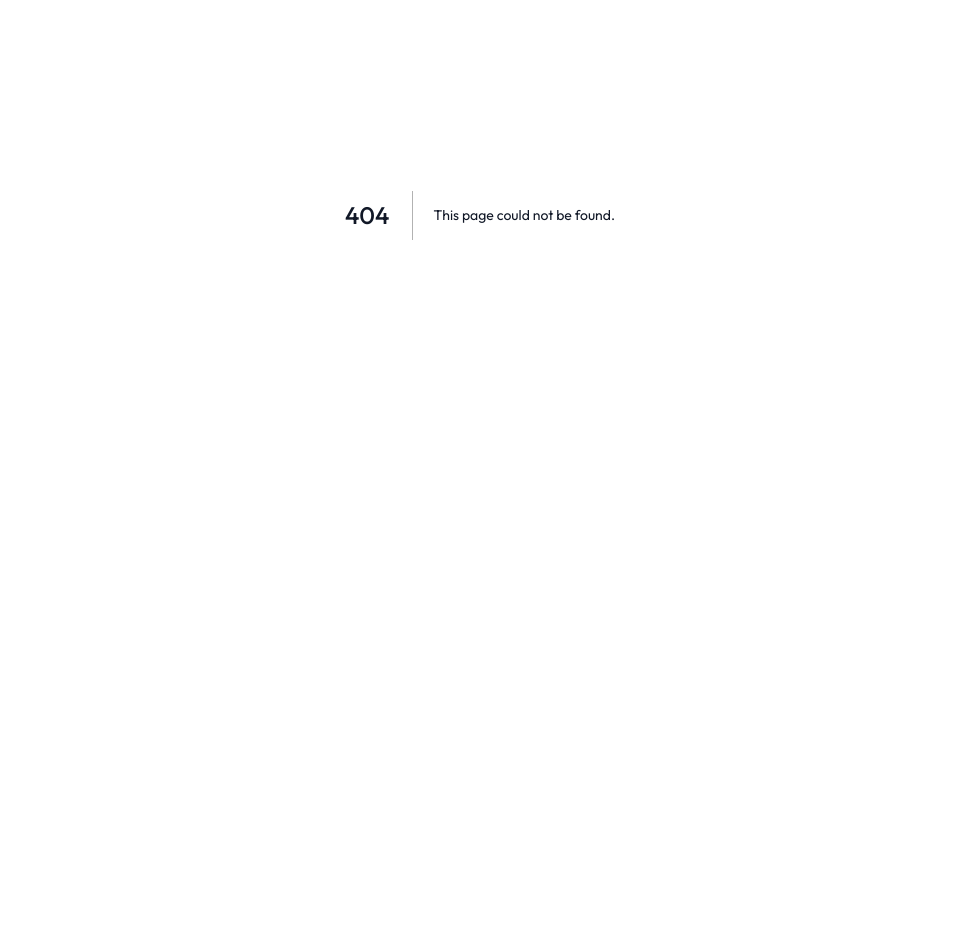
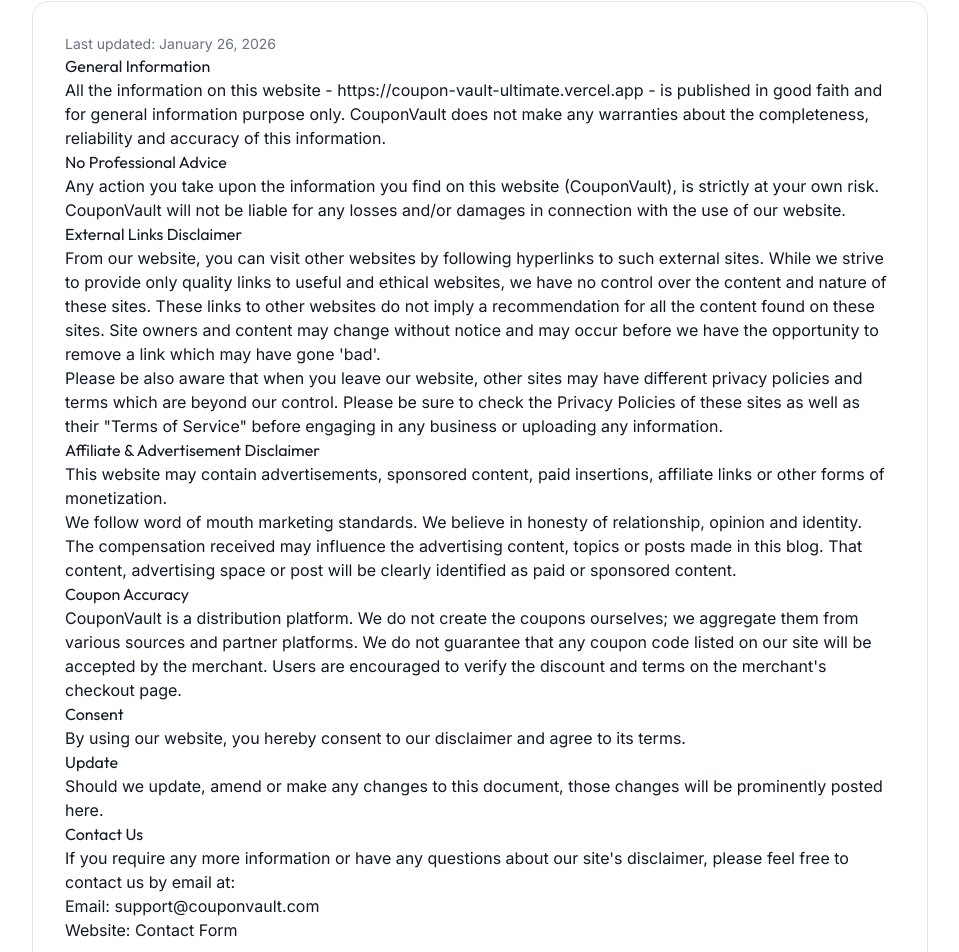
Before and after one commit to couponvault/CouponVault, a Next.js app: page /disclaimer in a window 1280 px wide. Before the commit this address had no page. Shown: the part 185-1137 px from the top of the page, without its empty margins (160-1119 px from the left). Before the commit the page ends 800 px from the top, so only its background shows below. Built offline with nearby package versions, Linux system fonts and the light colour scheme.

Commit message:
Fix: Created Cookie Policy and Disclaimer pages, updated legal dates

```diff
--- /dev/null
+++ b/src/app/cookies/page.tsx
@@ -0,0 +1,73 @@
+import Navbar from '@/components/Navbar';
+import Footer from '@/components/Footer';
+
+export default function CookiePolicyPage() {
+    return (
+        <div className="min-h-screen flex flex-col">
+            <Navbar />
+
+            <main className="flex-1 py-12 px-4 sm:px-6 lg:px-8">
+                <div className="max-w-4xl mx-auto">
+                    <h1 className="text-4xl font-bold font-display mb-8">
+                        Cookie <span className="gradient-text">Policy</span>
+                    </h1>
+
+                    <div className="glass-card p-8 rounded-2xl prose prose-lg dark:prose-invert max-w-none">
+                        <p className="text-sm text-gray-500">Last updated: January 26, 2026</p>
+
+                        <h2>What Are Cookies</h2>
+                        <p>
+                            Cookies are small pieces of text sent by your web browser by a website you visit. A cookie file is stored in your web browser and allows the Service or a third-party to recognize you and make your next visit easier and the Service more useful to you.
+                        </p>
+
+                        <h2>How CouponVault Uses Cookies</h2>
+                        <p>
+                            When you use and access the Service, we may place a number of cookies files in your web browser. We use cookies for the following purposes:
+                        </p>
+                        <ul>
+                            <li>To enable certain functions of the Service</li>
+                            <li>To provide analytics</li>
+                            <li>To store your preferences</li>
+                            <li>To enable advertisement delivery, including behavioral advertising</li>
+                        </ul>
+
+                        <h2>Types of Cookies We Use</h2>
+                        <p>
+                            We use both session and persistent cookies on the Service and we use different types of cookies to run the Service:
+                        </p>
+                        <ul>
+                            <li><strong>Essential cookies:</strong> We may use essential cookies to authenticate users and prevent fraudulent use of user accounts.</li>
+                            <li><strong>Preferences cookies:</strong> We may use preferences cookies to remember information that changes the way the Service behaves or looks, such as the "remember me" functionality or your preferred theme.</li>
+                            <li><strong>Analytics cookies:</strong> We may use analytics cookies to track information on how the Service is used so that we can make improvements. We may also use analytics cookies to test new advertisements, pages, features or new functionality of the Service to see how our users react to them.</li>
+                            <li><strong>Advertising cookies:</strong> These cookies are used by third-party vendors, including Google, to serve ads based on our users' previous visits to our website or other websites.</li>
+                        </ul>
+
+                        <h2>Your Choices Regarding Cookies</h2>
+                        <p>
+                            If you'd like to delete cookies or instruct your web browser to delete or refuse cookies, please visit the help pages of your web browser.
+                        </p>
+                        <p>
+                            Please note, however, that if you delete cookies or refuse to accept them, you might not be able to use all of the features we offer, you may not be able to store your preferences, and some of our pages might not display properly.
+                        </p>
+
+                        <h2>Third-Party Cookies</h2>
+                        <p>
+                            In addition to our own cookies, we may also use various third-parties cookies to report usage statistics of the Service, deliver advertisements on and through the Service, and so on. This includes Google AdSense, Vercel Analytics, and other partner networks.
+                        </p>
+
+                        <h2>More Information</h2>
+                        <p>
+                            If you have any questions about our Cookie Policy, please contact us at:
+                        </p>
+                        <p>
+                            Email: privacy@couponvault.com<br />
+                            Website: <a href="/contact">Contact Form</a>
+                        </p>
+                    </div>
+                </div>
+            </main>
+
+            <Footer />
+        </div>
+    );
+}
--- /dev/null
+++ b/src/app/disclaimer/page.tsx
@@ -0,0 +1,74 @@
+import Navbar from '@/components/Navbar';
+import Footer from '@/components/Footer';
+
+export default function DisclaimerPage() {
+    return (
+        <div className="min-h-screen flex flex-col">
+            <Navbar />
+
+            <main className="flex-1 py-12 px-4 sm:px-6 lg:px-8">
+                <div className="max-w-4xl mx-auto">
+                    <h1 className="text-4xl font-bold font-display mb-8">
+                        Legal <span className="gradient-text">Disclaimer</span>
+                    </h1>
+
+                    <div className="glass-card p-8 rounded-2xl prose prose-lg dark:prose-invert max-w-none">
+                        <p className="text-sm text-gray-500">Last updated: January 26, 2026</p>
+
+                        <h2>General Information</h2>
+                        <p>
+                            All the information on this website - https://coupon-vault-ultimate.vercel.app - is published in good faith and for general information purpose only. CouponVault does not make any warranties about the completeness, reliability and accuracy of this information.
+                        </p>
+
+                        <h2>No Professional Advice</h2>
+                        <p>
+                            Any action you take upon the information you find on this website (CouponVault), is strictly at your own risk. CouponVault will not be liable for any losses and/or damages in connection with the use of our website.
+                        </p>
+
+                        <h2>External Links Disclaimer</h2>
+                        <p>
+                            From our website, you can visit other websites by following hyperlinks to such external sites. While we strive to provide only quality links to useful and ethical websites, we have no control over the content and nature of these sites. These links to other websites do not imply a recommendation for all the content found on these sites. Site owners and content may change without notice and may occur before we have the opportunity to remove a link which may have gone 'bad'.
+                        </p>
+                        <p>
+                            Please be also aware that when you leave our website, other sites may have different privacy policies and terms which are beyond our control. Please be sure to check the Privacy Policies of these sites as well as their "Terms of Service" before engaging in any business or uploading any information.
+                        </p>
+
+                        <h2>Affiliate & Advertisement Disclaimer</h2>
+                        <p>
+                            This website may contain advertisements, sponsored content, paid insertions, affiliate links or other forms of monetization.
+                        </p>
+                        <p>
+                            We follow word of mouth marketing standards. We believe in honesty of relationship, opinion and identity. The compensation received may influence the advertising content, topics or posts made in this blog. That content, advertising space or post will be clearly identified as paid or sponsored content.
+                        </p>
+
+                        <h2>Coupon Accuracy</h2>
+                        <p>
+                            CouponVault is a distribution platform. We do not create the coupons ourselves; we aggregate them from various sources and partner platforms. We do not guarantee that any coupon code listed on our site will be accepted by the merchant. Users are encouraged to verify the discount and terms on the merchant's checkout page.
+                        </p>
+
+                        <h2>Consent</h2>
+                        <p>
+                            By using our website, you hereby consent to our disclaimer and agree to its terms.
+                        </p>
+
+                        <h2>Update</h2>
+                        <p>
+                            Should we update, amend or make any changes to this document, those changes will be prominently posted here.
+                        </p>
+
+                        <h2>Contact Us</h2>
+                        <p>
+                            If you require any more information or have any questions about our site's disclaimer, please feel free to contact us by email at:
+                        </p>
+                        <p>
+                            Email: support@couponvault.com<br />
+                            Website: <a href="/contact">Contact Form</a>
+                        </p>
+                    </div>
+                </div>
+            </main>
+
+            <Footer />
+        </div>
+    );
+}
--- a/src/app/privacy/page.tsx
+++ b/src/app/privacy/page.tsx
@@ -13,7 +13,7 @@ export default function PrivacyPage() {
                     </h1>
 
                     <div className="glass-card p-8 rounded-2xl prose prose-lg dark:prose-invert max-w-none">
-                        <p className="text-sm text-gray-500">Last updated: January 25, 2026</p>
+                        <p className="text-sm text-gray-500">Last updated: January 26, 2026</p>
 
                         <h2>Introduction</h2>
                         <p>
--- a/src/app/terms/page.tsx
+++ b/src/app/terms/page.tsx
@@ -13,7 +13,7 @@ export default function TermsPage() {
                     </h1>
 
                     <div className="glass-card p-8 rounded-2xl prose prose-lg dark:prose-invert max-w-none">
-                        <p className="text-sm text-gray-500">Last updated: January 25, 2026</p>
+                        <p className="text-sm text-gray-500">Last updated: January 26, 2026</p>
 
                         <h2>Agreement to Terms</h2>
                         <p>
```
